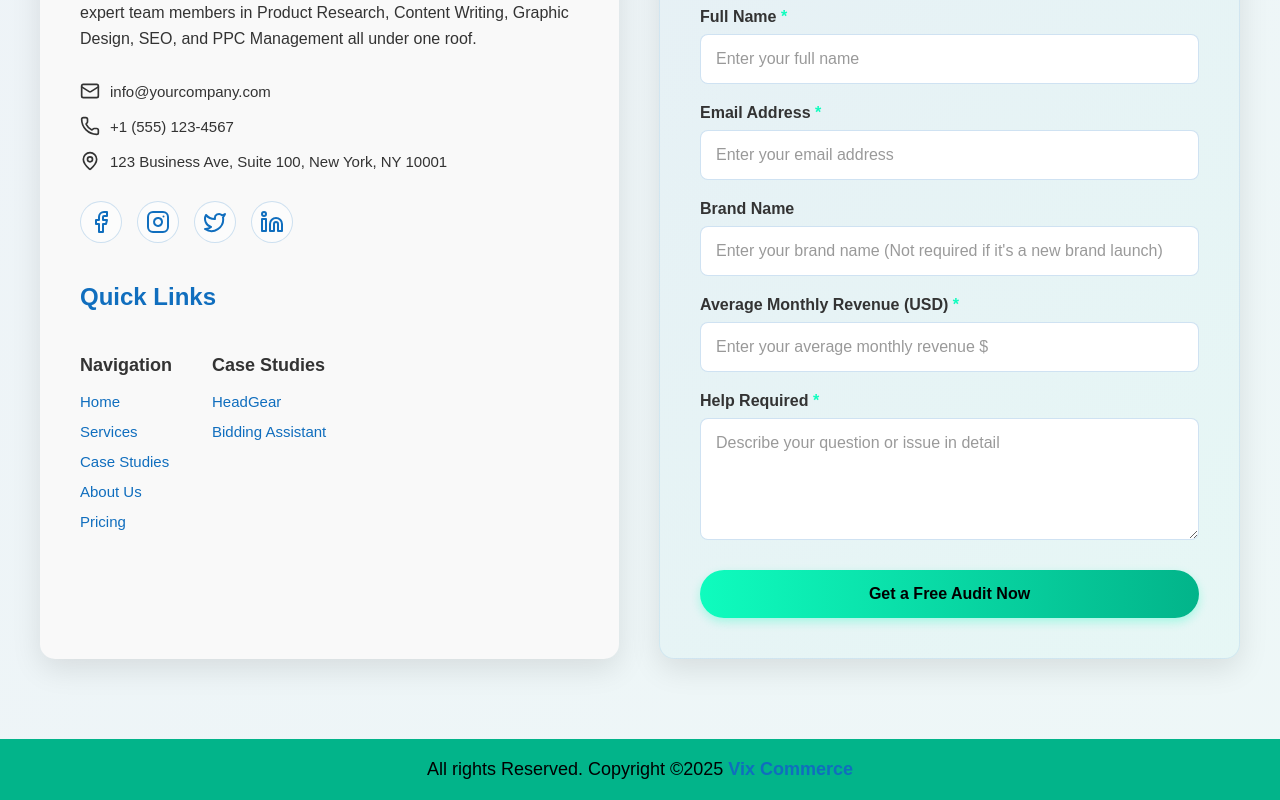
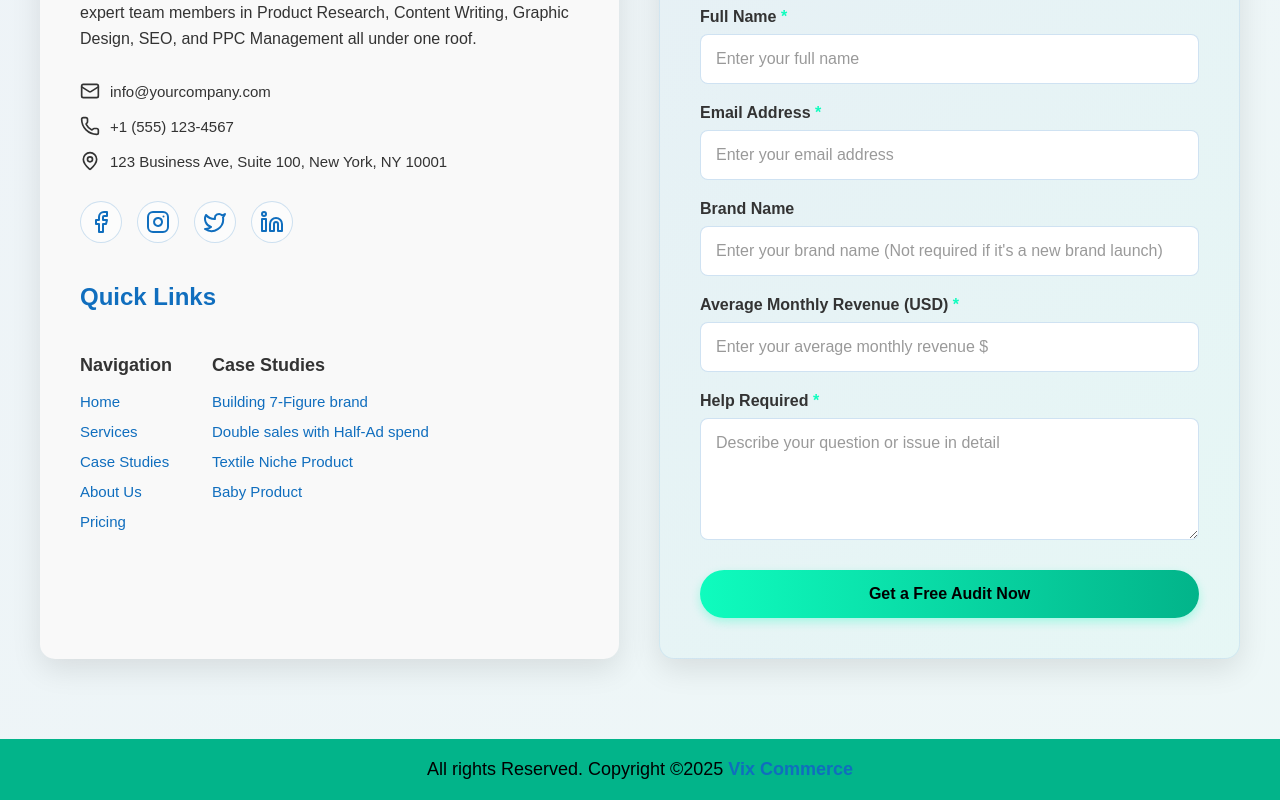
Before and after one commit to quratulain08/vixecommerce, a React (Create React App) app: page /CaseStudies/CaseStudy4 in a window 1280 px wide. Shown: the part 4114-4914 px from the top of the page. Built offline with nearby package versions, Linux system fonts and the light colour scheme.

Commit message:
minor changes

```diff
--- a/src/component/LandingPage/ContactUs/ContactUs.jsx
+++ b/src/component/LandingPage/ContactUs/ContactUs.jsx
@@ -101,16 +101,16 @@ const ContactUs = () => {
                     <a href="/">Home</a>
                   </li>
                   <li>
-                    <a href="/services">Services</a>
+                    <a href="/Services">Services</a>
                   </li>
                   <li>
-                    <a href="/case-studies">Case Studies</a>
+                    <a href="/CaseStudies">Case Studies</a>
                   </li>
                   <li>
-                    <a href="/about-us">About Us</a>
+                    <a href="/AboutUs">About Us</a>
                   </li>
                   <li>
-                    <a href="/pricing">Pricing</a>
+                    <a href="/Pricing">Pricing</a>
                   </li>
                 </ul>
               </div>
@@ -118,10 +118,16 @@ const ContactUs = () => {
                 <h4>Case Studies</h4>
                 <ul>
                   <li>
-                    <a href="/case-studies/headgear">HeadGear</a>
+                    <a href="/CaseStudies/CaseStudy1">Building 7-Figure brand</a>
                   </li>
                   <li>
-                    <a href="/case-studies/bidding-assistant">Bidding Assistant</a>
+                    <a href="/CaseStudies/CaseStudy2">Double sales with Half-Ad spend</a>
+                  </li>
+                  <li>
+                    <a href="/CaseStudies/CaseStudy3">Textile Niche Product</a>
+                  </li>
+                  <li>
+                    <a href="/CaseStudies/CaseStudy4">Baby Product</a>
                   </li>
                 </ul>
               </div>
--- a/src/component/Services/SEO/SEO.jsx
+++ b/src/component/Services/SEO/SEO.jsx
@@ -3,6 +3,7 @@
 import { useState, useEffect, useRef } from "react"
 import "./SEO.css"
 import { Star, ChevronLeft, ChevronRight } from "lucide-react"
+import Testimonials from "../../LandingPage/Testimonial/Testimonial"
 
 const SEO = () => {
   const [activeCard, setActiveCard] = useState(0)
@@ -209,6 +210,7 @@ const SEO = () => {
           </div>
         </div>
       </div>
+      <Testimonials/>
     </section>
   )
 }
```
